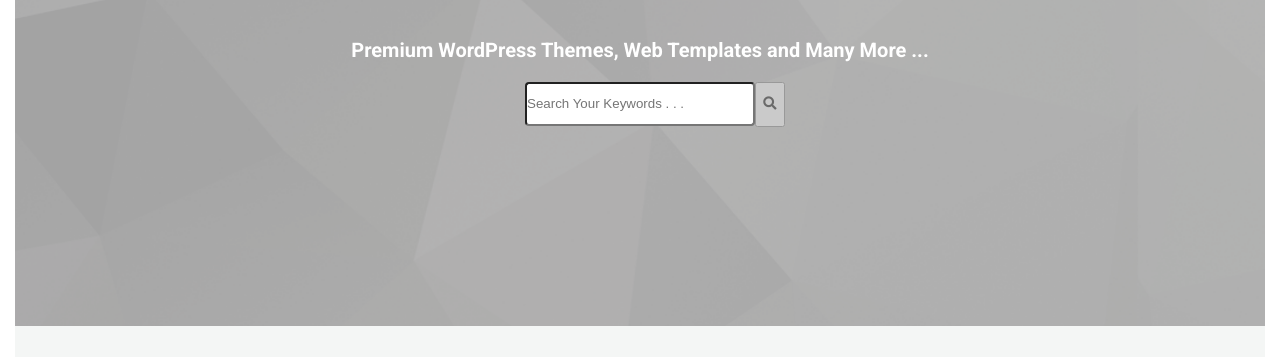
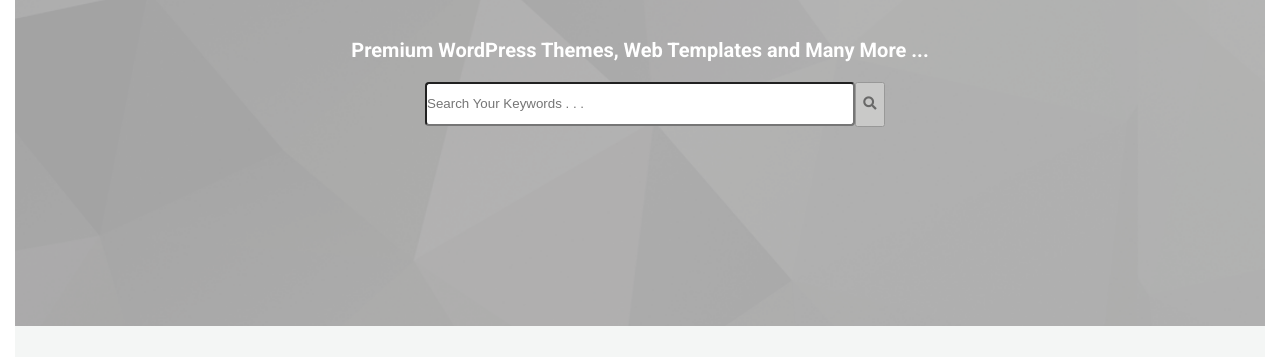
Before and after one commit to annaspas/online-store, a website: page src/home.html in a window 1280 px wide. Shown: the part 430-787 px from the top of the page. Drawn offline with nearby package versions, Linux system fonts and the light colour scheme; files that its build step writes are made by us from their sources.

Commit message:
input header

```diff
--- a/src/styles/blocks/_main.scss
+++ b/src/styles/blocks/_main.scss
@@ -41,7 +41,7 @@
       .input {
         border-radius: 4px;
         background-color: $white;
-        width: 230px;
+        width: 430px;
         height: 44px;
         position: relative;
         padding: 0;
```
